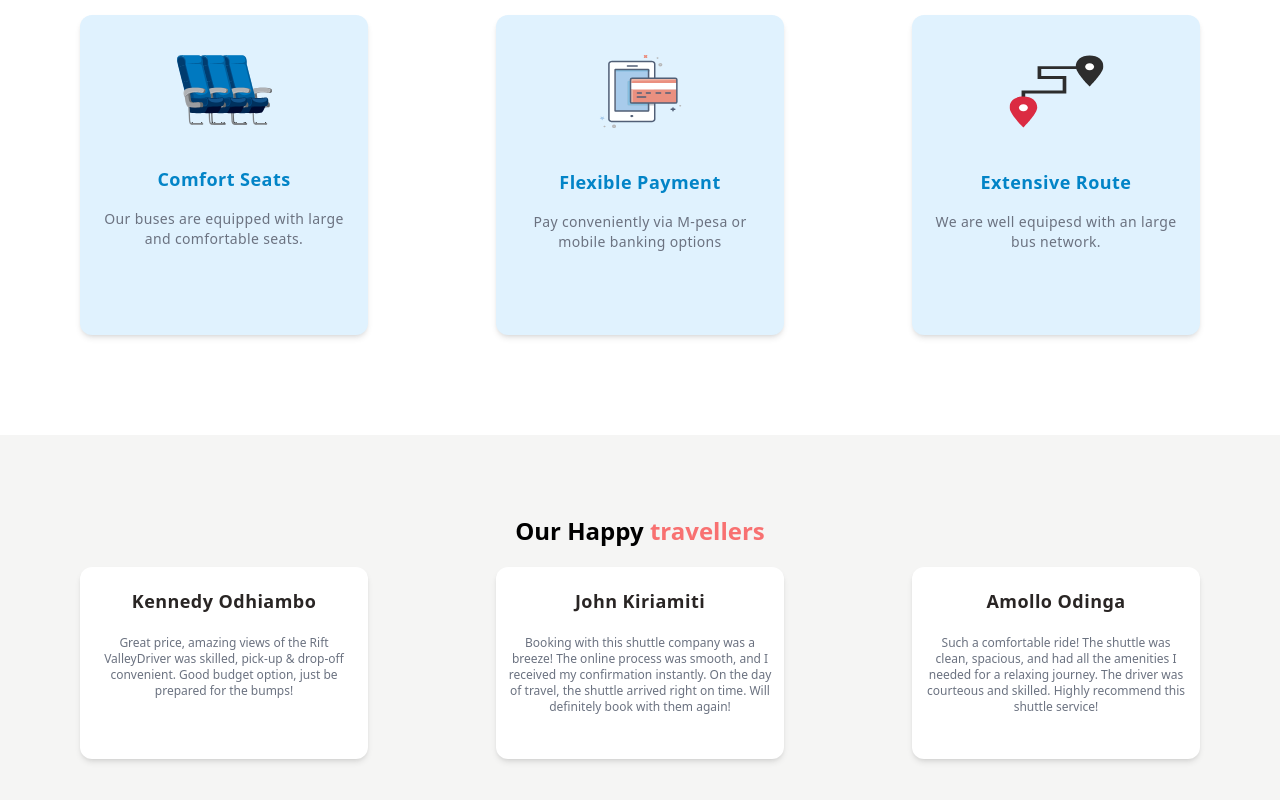
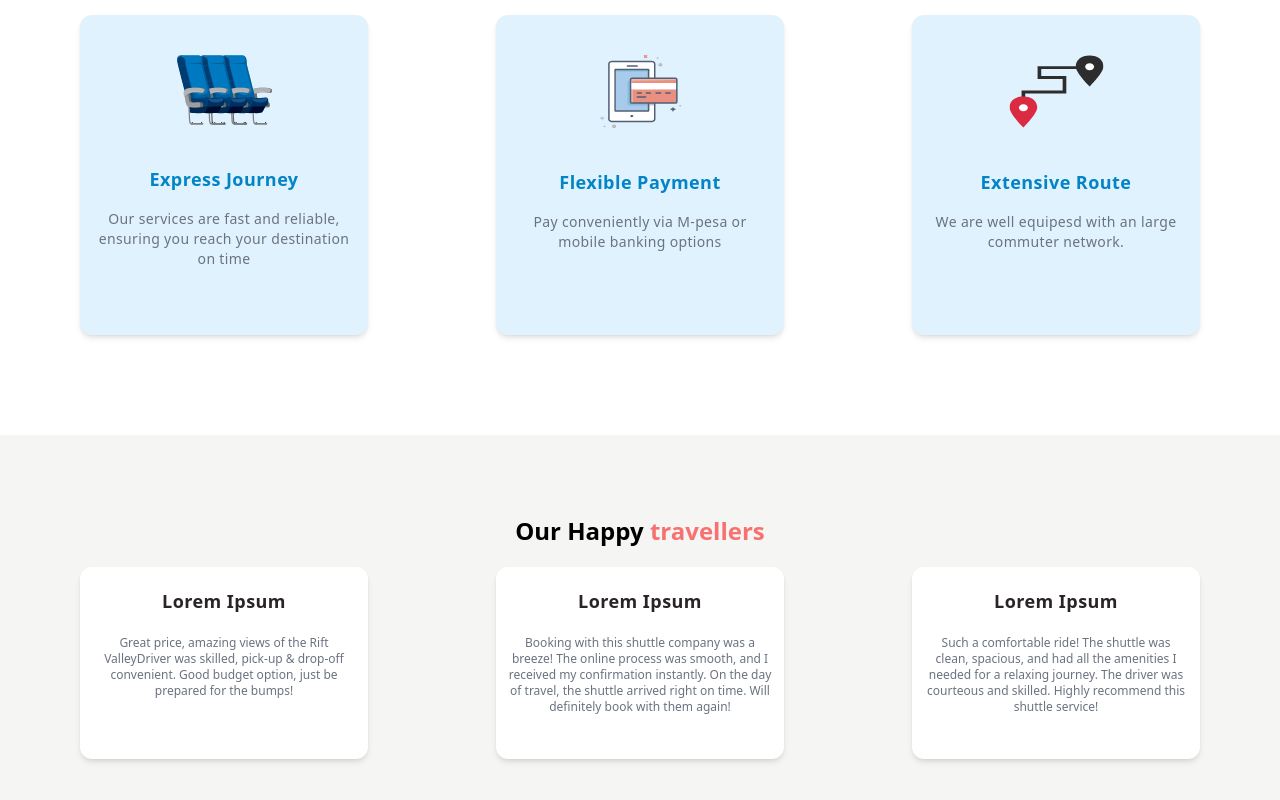
Before and after one commit to melau-eddy/Twende-frontend, a React (Vite) app: page / in a window 1280 px wide. Shown: the part 842-1642 px from the top of the page. Built offline with nearby package versions, Linux system fonts and the light colour scheme; no server answers.

Commit message:
Travel form.tsx

```diff
--- a/src/features/booking/TravelForm.tsx
+++ b/src/features/booking/TravelForm.tsx
@@ -88,7 +88,7 @@ export default function TravelForm() {
 
       <div className="flex items-center">
         <Button type="primary" onClick={handleClick}>
-          Find Bus
+          Find A Car
         </Button>
       </div>
     </div>
--- a/src/features/testimonials/TestimonialsSection.tsx
+++ b/src/features/testimonials/TestimonialsSection.tsx
@@ -10,17 +10,17 @@ export default function TestimonialsSection() {
 
       <div className="flex flex-row items-center w-full justify-center gap-32">
         <TestimonialCard
-          name="Kennedy Odhiambo"
+          name="Lorem Ipsum"
           testimonial="Great price, amazing views of the Rift ValleyDriver was skilled, pick-up & drop-off convenient. Good budget option, just be prepared for the bumps!"
         />
 
         <TestimonialCard
-          name="John Kiriamiti"
+          name="Lorem Ipsum"
           testimonial="Booking with this shuttle company was a breeze! The online process was smooth, and I received my confirmation instantly. On the day of travel, the shuttle arrived right on time. Will definitely book with them again!"
         />
 
         <TestimonialCard
-          name="Amollo Odinga"
+          name="Lorem Ipsum"
           testimonial="Such a comfortable ride! The shuttle was clean, spacious, and had all the amenities I needed for a relaxing journey. The driver was courteous and skilled. Highly recommend this shuttle service!"
         />
       </div>
--- a/src/features/whyUs/WhyUsSection.tsx
+++ b/src/features/whyUs/WhyUsSection.tsx
@@ -13,8 +13,8 @@ export default function WhyUsSection() {
       <div className="flex fex-row w-full justify-center gap-32 items-center">
         <WhyUsCard
           imageSrc={SeatsSvg}
-          heading="Comfort Seats"
-          description=" Our buses are equipped with large and comfortable seats."
+          heading="Express Journey"
+          description=" Our services are fast and reliable, ensuring you reach your destination on time"
         />
         <WhyUsCard
           imageSrc={PaymentSvg}
@@ -24,7 +24,7 @@ export default function WhyUsSection() {
         <WhyUsCard
           imageSrc={RouteSvg}
           heading="Extensive Route"
-          description="We are well equipesd with an large bus network."
+          description="We are well equipesd with an large commuter network."
         />
       </div>
     </div>
```
